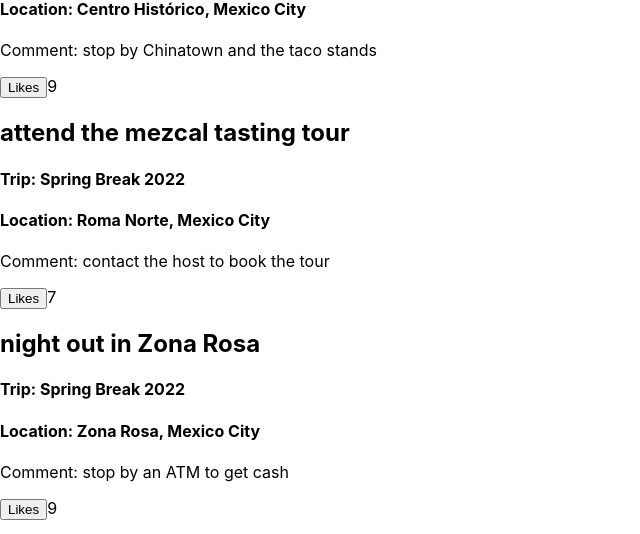
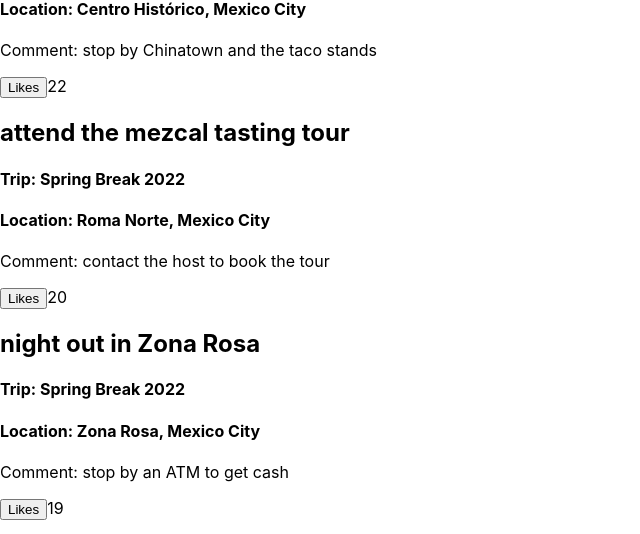
Before and after one commit to ttuannguyen/travelster-frontend, a React (Create React App) app: page /activities in a window 1280 px wide. Shown: the part 263-797 px from the top of the page, without its empty margins (0-640 px from the left). Built offline with nearby package versions, Linux system fonts and the light colour scheme; no server answers; data requests are answered from the project's data file.

Commit message:
update the handleUpdateLikes callback function in App.js to set the activities state variable to the array containing the updated likes

```diff
--- a/db.json
+++ b/db.json
@@ -5,7 +5,7 @@
       "trip": "Spring Break 2022",
       "location": "Centro Histórico, Mexico City",
       "comment": "stop by Chinatown and the taco stands",
-      "likes": 9,
+      "likes": 22,
       "id": 1
     },
     {
@@ -13,7 +13,7 @@
       "trip": "Spring Break 2022",
       "location": "Roma Norte, Mexico City",
       "comment": "contact the host to book the tour",
-      "likes": 7,
+      "likes": 20,
       "id": 2
     },
     {
@@ -21,7 +21,7 @@
       "trip": "Spring Break 2022",
       "location": "Zona Rosa, Mexico City",
       "comment": "stop by an ATM to get cash",
-      "likes": 9,
+      "likes": 19,
       "id": 3
     }
   ]
--- a/src/App.js
+++ b/src/App.js
@@ -1,6 +1,5 @@
 // import logo from './logo.svg';
 // import './App.css';
-//import { useState, useEffect } from "react";
 import { BrowserRouter as Router, Routes, Route } from "react-router-dom";
 import Home from "./Home";
 import Navbar from "./components/Navbar";
@@ -36,8 +35,12 @@ const App = () => {
     setActivities(activities => [...activities, newActivity])
   }
 
-  const handleUpdateLikes = () => {
-    console.log("the data was sent up")
+  const handleUpdateLikes = (updatedLikes) => {
+    //console.log(updatedLikes)
+    const activitiesWithUpdatedLikes = activities.map(activity => {
+      return activity.id === updatedLikes.id ? updatedLikes : activity
+    });
+    setActivities(activitiesWithUpdatedLikes)
   }
 
   return (
@@ -55,7 +58,5 @@ const App = () => {
   );
 }
 
-//note: add a like button to increment likes
-
 
 export default App;
--- a/src/components/Likes.jsx
+++ b/src/components/Likes.jsx
@@ -16,7 +16,7 @@ const Likes = ({activity, handleUpdateLikes}) => {
         })
         .then(res => res.json())
         .then(json => {
-            handleUpdateLikes()
+            handleUpdateLikes(json)
         })
 
     }
```
